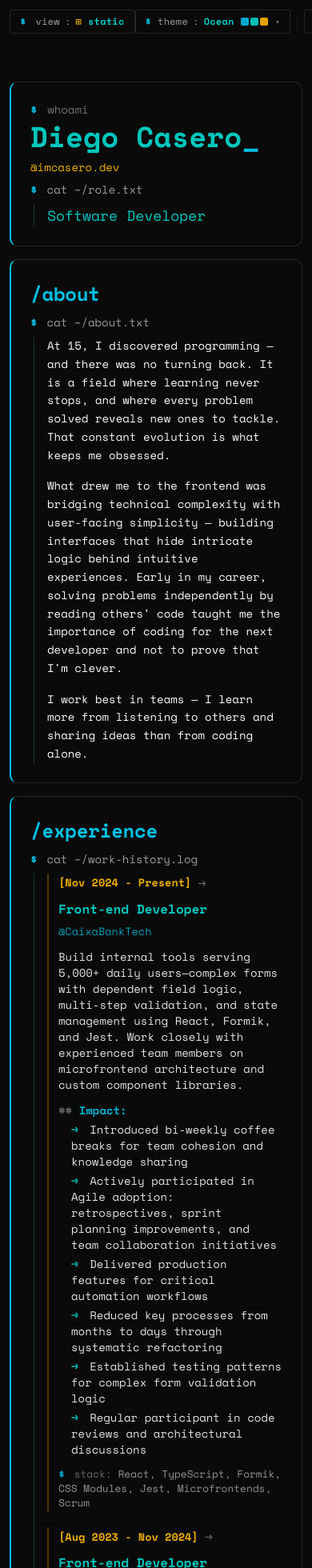
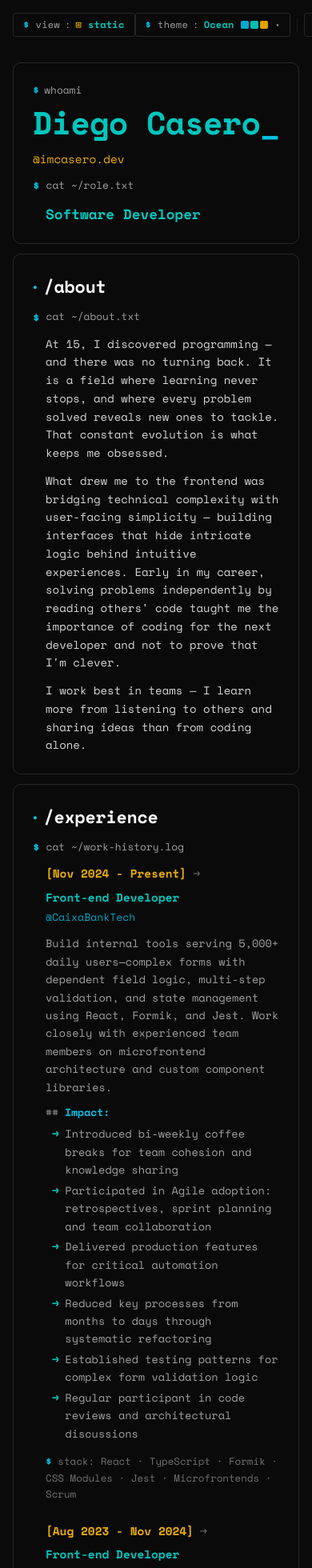
Before and after one commit to imcasero/my-website, a Svelte app: page / in a window 390 px wide. Shown: the top 1960 px of the page at 80% size. Built offline with nearby package versions, Linux system fonts and the light colour scheme.

Commit message:
feat: add style refactor v2

```diff
--- a/src/App.svelte
+++ b/src/App.svelte
@@ -17,19 +17,19 @@
   Skip to main content
 </a>
 
-<div class="app flex justify-center items-center flex-col w-full p-3 gap-3">
-  <header class="toolbar w-full flex justify-between items-center">
-    <div class="toolbar-left">
+<div class="app flex flex-col items-center w-full min-h-screen px-4 py-4 gap-4">
+  <div class="layout-container w-full">
+    <header class="toolbar flex justify-between items-center">
       <ModeToggle />
-    </div>
-    <div class="toolbar-right flex items-center gap-1.5">
-      <AccentPicker />
-      <div class="toolbar-divider"></div>
-      <ThemeToggle />
-    </div>
-  </header>
+      <div class="flex items-center gap-1.5">
+        <AccentPicker />
+        <div class="toolbar-divider"></div>
+        <ThemeToggle />
+      </div>
+    </header>
+  </div>
 
-  <main id="main-content" tabindex="-1" class="w-full flex justify-center">
+  <main id="main-content" tabindex="-1" class="layout-container w-full">
     {#if currentMode.current === "static"}
       <StaticView />
     {:else}
@@ -45,6 +45,12 @@
       color 0.3s ease;
   }
 
+  .layout-container {
+    max-width: 860px;
+    margin: 0 auto;
+    width: 100%;
+  }
+
   .toolbar {
     font-family: var(--font-mono);
   }
--- a/src/lib/components/StaticView/About.svelte
+++ b/src/lib/components/StaticView/About.svelte
@@ -4,17 +4,17 @@
 </script>
 
 <Card>
-  <h2 class="section-title">/about</h2>
-  <div>
+  <h2 class="section-title">
+    <span class="indicator">●</span>/about
+  </h2>
   <Command prompt="cat ~/about.txt">
-      <div class="space-y-4 text-sm leading-relaxed">
+    <div class="space-y-3 text-sm leading-relaxed" style="color: var(--foreground); opacity: 0.85;">
       <p>
         At 15, I discovered programming — and there was no turning back. It is
         a field where learning never stops, and where every problem solved
         reveals new ones to tackle. That constant evolution is what keeps me
         obsessed.
       </p>
-
       <p>
         What drew me to the frontend was bridging technical complexity with
         user-facing simplicity — building interfaces that hide intricate logic
@@ -22,21 +22,28 @@
         independently by reading others' code taught me the importance of coding
         for the next developer and not to prove that I'm clever.
       </p>
-
       <p>
         I work best in teams — I learn more from listening to others and
         sharing ideas than from coding alone.
       </p>
     </div>
   </Command>
-  </div>
 </Card>
 
 <style>
   .section-title {
-    font-size: 1.5rem;
+    display: flex;
+    align-items: center;
+    gap: 0.5rem;
+    font-size: 1.35rem;
     font-weight: 700;
-    color: var(--terminal-prompt);
+    color: var(--foreground);
     letter-spacing: -0.01em;
   }
+
+  .indicator {
+    color: var(--terminal-prompt);
+    font-size: 0.6rem;
+    flex-shrink: 0;
+  }
 </style>
--- a/src/lib/components/StaticView/Contact.svelte
+++ b/src/lib/components/StaticView/Contact.svelte
@@ -3,35 +3,23 @@
   import Command from "../shared/Command.svelte";
 
   const contacts = [
-    {
-      platform: "email",
-      label: "Email",
-      value: "diegocaserosmr@gmail.com",
-      url: "mailto:diegocaserosmr@gmail.com",
-    },
-    {
-      platform: "github",
-      label: "GitHub",
-      value: "github.com/imcasero",
-      url: "https://github.com/imcasero",
-    },
-    {
-      platform: "linkedin",
-      label: "LinkedIn",
-      value: "linkedin.com/in/imcasero",
-      url: "https://linkedin.com/in/imcasero",
-    },
+    { platform: "email", label: "Email", value: "diegocaserosmr@gmail.com", url: "mailto:diegocaserosmr@gmail.com" },
+    { platform: "github", label: "GitHub", value: "github.com/imcasero", url: "https://github.com/imcasero" },
+    { platform: "linkedin", label: "LinkedIn", value: "linkedin.com/in/imcasero", url: "https://linkedin.com/in/imcasero" },
   ];
+
+  const extIcon = `M10 6H6a2 2 0 00-2 2v10a2 2 0 002 2h10a2 2 0 002-2v-4M14 4h6m0 0v6m0-6L10 14`;
 </script>
 
 <Card>
-  <h2 class="section-title">/contact</h2>
-  <div>
+  <h2 class="section-title">
+    <span class="indicator">●</span>/contact
+  </h2>
   <Command prompt="./connect.sh --social">
-      <div class="flex flex-col gap-3 font-mono text-sm">
+    <div class="flex flex-col gap-4 font-mono">
       {#each contacts as contact}
-          <div class="contact-entry flex flex-col gap-0.5">
-            <div class="flex items-center gap-2">
+        <div class="contact-entry">
+          <div class="contact-header">
             <span class="platform">[{contact.platform}]</span>
             <span class="sep">→</span>
             <span class="label">{contact.label}</span>
@@ -40,29 +28,49 @@
             href={contact.url}
             target="_blank"
             rel="noopener noreferrer"
-              title="Visit my {contact.label} profile (opens in new tab)"
-              aria-label="Visit my {contact.label} profile at {contact.value} (external link, opens in new tab)"
-              class="contact-link ml-2 flex items-center gap-1.5"
+            aria-label="Visit my {contact.label} profile at {contact.value} (opens in new tab)"
+            class="contact-link"
           >
-              <span class="arrow">→</span>
+            <span class="arr">→</span>
             <span class="value">{contact.value}</span>
             <svg class="w-3 h-3 flex-shrink-0" aria-hidden="true" fill="none" stroke="currentColor" viewBox="0 0 24 24">
-                <path stroke-linecap="round" stroke-linejoin="round" stroke-width="2" d="M10 6H6a2 2 0 00-2 2v10a2 2 0 002 2h10a2 2 0 002-2v-4M14 4h6m0 0v6m0-6L10 14"/>
+              <path stroke-linecap="round" stroke-linejoin="round" stroke-width="2" d={extIcon}/>
             </svg>
           </a>
         </div>
       {/each}
     </div>
   </Command>
-  </div>
 </Card>
 
 <style>
   .section-title {
-    font-size: 1.5rem;
+    display: flex;
+    align-items: center;
+    gap: 0.5rem;
+    font-size: 1.35rem;
     font-weight: 700;
+    color: var(--foreground);
+    letter-spacing: -0.01em;
+  }
+
+  .indicator {
     color: var(--terminal-prompt);
-    letter-spacing: -0.01em;
+    font-size: 0.6rem;
+    flex-shrink: 0;
+  }
+
+  .contact-entry {
+    display: flex;
+    flex-direction: column;
+    gap: 0.2rem;
+  }
+
+  .contact-header {
+    display: flex;
+    align-items: center;
+    gap: 0.5rem;
+    font-size: 0.875rem;
   }
 
   .platform {
@@ -80,8 +88,13 @@
   }
 
   .contact-link {
-    color: var(--muted-foreground);
+    display: flex;
+    align-items: center;
+    gap: 0.4rem;
+    margin-left: 0.75rem;
+    color: var(--terminal-comment);
     text-decoration: none;
+    font-size: 0.82rem;
     transition: color 0.15s ease;
   }
 
@@ -89,9 +102,10 @@
     color: var(--terminal-prompt);
   }
 
-  .arrow {
+  .arr {
     color: var(--terminal-prompt);
     font-weight: 700;
+    flex-shrink: 0;
   }
 
   .value {
--- a/src/lib/components/StaticView/Experience.svelte
+++ b/src/lib/components/StaticView/Experience.svelte
@@ -11,125 +11,125 @@
   }
 
   const experiences: Experience[] = [
-    {
-      period: "[Nov 2024 - Present]",
-      position: "Front-end Developer",
-      company: "CaixaBankTech",
-      description: CaixaBankDescription,
-    },
-    {
-      period: "[Aug 2023 - Nov 2024]",
-      position: "Front-end Developer",
-      company: "Globant",
-      description: GlobantDescription,
-    },
-    {
-      period: "[Apr 2023 - Jun 2023]",
-      position: "Full-stack Developer",
-      company: "Inetum",
-      description: InetumDescription,
-    },
+    { period: "[Nov 2024 - Present]", position: "Front-end Developer", company: "CaixaBankTech", description: CaixaBankDescription },
+    { period: "[Aug 2023 - Nov 2024]", position: "Front-end Developer", company: "Globant", description: GlobantDescription },
+    { period: "[Apr 2023 - Jun 2023]", position: "Full-stack Developer", company: "Inetum", description: InetumDescription },
   ];
 </script>
 
 {#snippet CaixaBankDescription()}
-  <div class="space-y-3 text-sm">
+  <div class="desc-body">
     <p>
-      Build internal tools serving 5,000+ daily users—complex forms with
-      dependent field logic, multi-step validation, and state management using
-      React, Formik, and Jest. Work closely with experienced team members on
-      microfrontend architecture and custom component libraries.
+      Build internal tools serving 5,000+ daily users—complex forms with dependent field logic,
+      multi-step validation, and state management using React, Formik, and Jest. Work closely
+      with experienced team members on microfrontend architecture and custom component libraries.
     </p>
-    <div>
-      <p class="impact-label"><span class="comment">##</span> Impact:</p>
-      <ul class="space-y-1 ml-4 mt-1">
-        <li><span class="arrow">→</span> Introduced bi-weekly coffee breaks for team cohesion and knowledge sharing</li>
-        <li><span class="arrow">→</span> Actively participated in Agile adoption: retrospectives, sprint planning improvements, and team collaboration initiatives</li>
-        <li><span class="arrow">→</span> Delivered production features for critical automation workflows</li>
-        <li><span class="arrow">→</span> Reduced key processes from months to days through systematic refactoring</li>
-        <li><span class="arrow">→</span> Established testing patterns for complex form validation logic</li>
-        <li><span class="arrow">→</span> Regular participant in code reviews and architectural discussions</li>
+    <div class="impact-block">
+      <p class="impact-title"><span class="comment">##</span> Impact:</p>
+      <ul class="impact-list">
+        <li><span class="arr">→</span>Introduced bi-weekly coffee breaks for team cohesion and knowledge sharing</li>
+        <li><span class="arr">→</span>Participated in Agile adoption: retrospectives, sprint planning and team collaboration</li>
+        <li><span class="arr">→</span>Delivered production features for critical automation workflows</li>
+        <li><span class="arr">→</span>Reduced key processes from months to days through systematic refactoring</li>
+        <li><span class="arr">→</span>Established testing patterns for complex form validation logic</li>
+        <li><span class="arr">→</span>Regular participant in code reviews and architectural discussions</li>
       </ul>
     </div>
-    <p class="stack-line"><span class="dollar">$</span> <span class="comment">stack:</span> React, TypeScript, Formik, CSS Modules, Jest, Microfrontends, Scrum</p>
+    <p class="stack"><span class="dollar">$</span> <span class="comment">stack:</span> React · TypeScript · Formik · CSS Modules · Jest · Microfrontends · Scrum</p>
   </div>
 {/snippet}
 
 {#snippet GlobantDescription()}
-  <div class="space-y-3 text-sm">
+  <div class="desc-body">
     <p>
       Joined specialized training program for Iberia's digital transformation.
-      Worked on Customer Experience team handling pre/post-purchase flows on
-      public website. Rapidly grew from junior to team's React reference.
+      Worked on Customer Experience team handling pre/post-purchase flows on public website.
+      Rapidly grew from junior to team's React reference.
     </p>
-    <div>
-      <p class="impact-label"><span class="comment">##</span> Impact:</p>
-      <ul class="space-y-1 ml-4 mt-1">
-        <li><span class="arrow">→</span> Drove 30% reduction in production bugs through systematic clean code practices and testing</li>
-        <li><span class="arrow">→</span> Led React adoption: built company's first React web component and established reusable component library</li>
-        <li><span class="arrow">→</span> Developed comprehensive POC exploring hexagonal architecture patterns for complex frontend migration</li>
-        <li><span class="arrow">→</span> Became primary code reviewer for React implementations and active participant in architectural decisions</li>
-        <li><span class="arrow">→</span> Collaborated with cloud team on AWS deployment pipeline (S3, CloudFront)</li>
-        <li><span class="arrow">→</span> Improved performance and test coverage across legacy Angular (1.x, 2+) codebase</li>
+    <div class="impact-block">
+      <p class="impact-title"><span class="comment">##</span> Impact:</p>
+      <ul class="impact-list">
+        <li><span class="arr">→</span>Drove 30% reduction in production bugs through systematic clean code practices</li>
+        <li><span class="arr">→</span>Led React adoption: built company's first React web component and reusable component library</li>
+        <li><span class="arr">→</span>Developed comprehensive POC exploring hexagonal architecture patterns</li>
+        <li><span class="arr">→</span>Became primary code reviewer for React implementations</li>
+        <li><span class="arr">→</span>Collaborated with cloud team on AWS deployment pipeline (S3, CloudFront)</li>
+        <li><span class="arr">→</span>Improved performance and test coverage across legacy Angular (1.x, 2+) codebase</li>
       </ul>
     </div>
-    <p class="stack-line"><span class="dollar">$</span> <span class="comment">stack:</span> React, Angular, TypeScript, SASS, Jest, Web Components, AWS, GitLab</p>
+    <p class="stack"><span class="dollar">$</span> <span class="comment">stack:</span> React · Angular · TypeScript · SASS · Jest · Web Components · AWS · GitLab</p>
   </div>
 {/snippet}
 
 {#snippet InetumDescription()}
-  <div class="space-y-3 text-sm">
+  <div class="desc-body">
     <p>
       Contributed to digital services for Spain's Land Registry public portal.
       Proactively proposed and delivered complete landing page redesign—created
-      wireframes in Figma and implemented using HTML, CSS, and vanilla
-      JavaScript. Gained exposure to legacy .NET backend systems (VB/C#).
+      wireframes in Figma and implemented using HTML, CSS, and vanilla JavaScript.
+      Gained exposure to legacy .NET backend systems (VB/C#).
     </p>
-    <p class="stack-line"><span class="dollar">$</span> <span class="comment">stack:</span> HTML, CSS, JavaScript, .NET (VB, C#), Figma</p>
+    <p class="stack"><span class="dollar">$</span> <span class="comment">stack:</span> HTML · CSS · JavaScript · .NET (VB, C#) · Figma</p>
   </div>
 {/snippet}
 
 <Card>
-  <h2 class="section-title">/experience</h2>
-  <div>
+  <h2 class="section-title">
+    <span class="indicator">●</span>/experience
+  </h2>
   <Command prompt="cat ~/work-history.log">
-      <div class="flex flex-col gap-5 font-mono">
+    <div class="flex flex-col gap-6 font-mono">
       {#each experiences as exp}
-          <div class="exp-entry flex flex-col gap-1.5">
-            <div class="flex flex-wrap items-center gap-2">
+        <div class="exp-entry">
+          <div class="exp-header">
             <span class="period">{exp.period}</span>
             <span class="sep">→</span>
             <span class="position">{exp.position}</span>
           </div>
           <div class="company">@{exp.company}</div>
-            <div class="mt-1.5 exp-body">
+          <div class="mt-2">
             {@render exp.description()}
           </div>
         </div>
       {/each}
     </div>
   </Command>
-  </div>
 </Card>
 
 <style>
   .section-title {
-    font-size: 1.5rem;
+    display: flex;
+    align-items: center;
+    gap: 0.5rem;
+    font-size: 1.35rem;
     font-weight: 700;
-    color: var(--terminal-prompt);
+    color: var(--foreground);
     letter-spacing: -0.01em;
   }
 
+  .indicator {
+    color: var(--terminal-prompt);
+    font-size: 0.6rem;
+    flex-shrink: 0;
+  }
+
   .exp-entry {
-    padding-left: 0.75rem;
-    border-left: 2px solid color-mix(in oklch, var(--terminal-warning) 30%, transparent);
-    transition: border-color 0.3s ease;
+    display: flex;
+    flex-direction: column;
+    gap: 0.25rem;
+  }
+
+  .exp-header {
+    display: flex;
+    flex-wrap: wrap;
+    align-items: center;
+    gap: 0.5rem;
+    font-size: 0.9rem;
   }
 
   .period {
     color: var(--terminal-warning);
     font-weight: 600;
-    font-size: 0.85rem;
   }
 
   .sep {
@@ -143,40 +143,62 @@
 
   .company {
     color: var(--terminal-prompt);
-    font-size: 0.85rem;
-    opacity: 0.8;
+    font-size: 0.82rem;
+    opacity: 0.85;
   }
 
-  .exp-body {
-    opacity: 0.9;
+  .desc-body {
+    display: flex;
+    flex-direction: column;
+    gap: 0.6rem;
+    font-size: 0.85rem;
+    color: var(--muted-foreground);
+    line-height: 1.65;
   }
 
-  /* Snippet internals */
-  :global(.impact-label) {
+  .impact-block {
+    display: flex;
+    flex-direction: column;
+    gap: 0.3rem;
+  }
+
+  .impact-title {
     color: var(--terminal-prompt);
     font-weight: 600;
-    margin-bottom: 0.25rem;
+    font-size: 0.82rem;
   }
 
-  :global(.comment) {
+  .impact-list {
+    display: flex;
+    flex-direction: column;
+    gap: 0.2rem;
+    margin-left: 0.5rem;
+  }
+
+  .impact-list li {
+    display: flex;
+    gap: 0.5rem;
+    align-items: baseline;
+  }
+
+  .arr {
+    color: var(--terminal-success);
+    font-weight: 700;
+    flex-shrink: 0;
+  }
+
+  .dollar {
+    color: var(--terminal-prompt);
+    font-weight: 700;
+  }
+
+  .comment {
     color: var(--terminal-comment);
   }
 
-  :global(.arrow) {
-    color: var(--terminal-success);
-    margin-right: 0.375rem;
-    font-weight: 700;
-  }
-
-  :global(.dollar) {
-    color: var(--terminal-prompt);
-    font-weight: 700;
-    margin-right: 0.25rem;
-  }
-
-  :global(.stack-line) {
-    font-size: 0.8rem;
-    color: var(--muted-foreground);
+  .stack {
+    font-size: 0.78rem;
+    color: var(--terminal-comment);
     margin-top: 0.25rem;
   }
 </style>
--- a/src/lib/components/StaticView/Profile.svelte
+++ b/src/lib/components/StaticView/Profile.svelte
@@ -5,31 +5,58 @@
 
 <Card>
   <div class="flex flex-col gap-1">
-    <p class="text-sm" style="color: var(--terminal-comment)">
-      <span class="dollar">$</span> whoami
+    <p class="cmd-label">
+      <span class="dollar">$</span>
+      <span class="cmd-name">whoami</span>
     </p>
-    <h1 class="text-4xl font-bold" style="color: var(--terminal-success)">
-      Diego Casero<span class="cursor">_</span>
-    </h1>
+    <h1 class="name">Diego Casero<span class="cursor">_</span></h1>
   </div>
-  <p class="text-sm" style="color: var(--terminal-warning)">@imcasero.dev</p>
+  <p class="handle">@imcasero.dev</p>
 
-  <div>
-    <Command prompt="cat ~/role.txt">
-      <p class="text-lg" style="color: var(--terminal-success)">Software Developer</p>
-    </Command>
-  </div>
+  <Command prompt="cat ~/role.txt">
+    <p class="role">Software Developer</p>
+  </Command>
 </Card>
 
 <style>
+  .cmd-label {
+    display: flex;
+    align-items: center;
+    gap: 0.4rem;
+    font-size: 0.8rem;
+  }
+
   .dollar {
     color: var(--terminal-prompt);
     font-weight: 700;
   }
 
+  .cmd-name {
+    color: var(--muted-foreground);
+  }
+
+  .name {
+    font-size: 2.5rem;
+    font-weight: 700;
+    color: var(--terminal-success);
+    line-height: 1.15;
+    letter-spacing: -0.02em;
+    margin-top: 0.25rem;
+  }
+
   .cursor {
-    font-weight: 700;
+    color: var(--terminal-prompt);
     animation: cursor-blink 1s step-end infinite;
-    color: var(--terminal-prompt);
+  }
+
+  .handle {
+    font-size: 0.9rem;
+    color: var(--terminal-warning);
+  }
+
+  .role {
+    font-size: 1.1rem;
+    color: var(--terminal-success);
+    font-weight: 600;
   }
 </style>
--- a/src/lib/components/StaticView/StaticView.svelte
+++ b/src/lib/components/StaticView/StaticView.svelte
@@ -7,46 +7,42 @@
   import TechStack from "./TechStack.svelte";
 </script>
 
-<section class="w-full mx-auto space-y-8 mt-12">
-  <div class="w-full lg:w-1/2 mx-auto flex flex-col gap-4">
+<section class="w-full flex flex-col gap-3 mt-4 pb-12">
   <Profile />
   <About />
   <Experience />
   <TechStack />
   <Projects />
   <Contact />
-  </div>
-  <footer class="w-full pt-6 pb-8 mt-12">
-    <div class="w-full flex flex-col items-center gap-3">
-      <code class="text-sm text-muted-foreground"
-        >> thanks for visiting — star the repo?</code
-      >
+
+  <footer class="pt-8 pb-4 flex flex-col items-center gap-3">
+    <code class="text-sm" style="color: var(--terminal-comment)">> thanks for visiting — star the repo?</code>
     <a
       href="https://github.com/imcasero/my-website"
       target="_blank"
       rel="noopener noreferrer"
-        class="inline-flex items-center gap-2 rounded-md border px-3 py-1.5 text-xs hover:text-primary hover:border-primary transition-colors
+      class="footer-link inline-flex items-center gap-2 px-3 py-1.5 text-xs font-mono
+             border border-border hover:border-primary transition-colors
              focus:outline-none focus:ring-2 focus:ring-primary focus:ring-offset-2 focus:ring-offset-background"
       aria-label="Star imcasero/my-website on GitHub (external link, opens in new tab)"
       title="Star imcasero/my-website on GitHub (opens in new tab)"
     >
-        <span style="font-size: 1.1em;" aria-hidden="true">⭐</span>
+      <span aria-hidden="true">⭐</span>
       <span>Star imcasero/my-website</span>
-        <svg
-          class="w-3.5 h-3.5 flex-shrink-0"
-          aria-hidden="true"
-          fill="none"
-          stroke="currentColor"
-          viewBox="0 0 24 24"
-        >
-          <path
-            stroke-linecap="round"
-            stroke-linejoin="round"
-            stroke-width="2"
-            d="M10 6H6a2 2 0 00-2 2v10a2 2 0 002 2h10a2 2 0 002-2v-4M14 4h6m0 0v6m0-6L10 14"
-          />
+      <svg class="w-3.5 h-3.5 flex-shrink-0" aria-hidden="true" fill="none" stroke="currentColor" viewBox="0 0 24 24">
+        <path stroke-linecap="round" stroke-linejoin="round" stroke-width="2" d="M10 6H6a2 2 0 00-2 2v10a2 2 0 002 2h10a2 2 0 002-2v-4M14 4h6m0 0v6m0-6L10 14"/>
       </svg>
     </a>
-    </div>
   </footer>
 </section>
+
+<style>
+  .footer-link {
+    border-radius: 3px;
+    color: var(--muted-foreground);
+  }
+
+  .footer-link:hover {
+    color: var(--terminal-prompt);
+  }
+</style>
--- a/src/lib/components/StaticView/TechStack.svelte
+++ b/src/lib/components/StaticView/TechStack.svelte
@@ -17,12 +17,13 @@
 </script>
 
 <Card>
-  <h2 class="section-title">/tech-stack</h2>
-  <div>
+  <h2 class="section-title">
+    <span class="indicator">●</span>/tech-stack
+  </h2>
   <Command prompt="ls -la ~/tech-stack/">
-      <div class="flex flex-col gap-1.5 font-mono text-sm">
+    <div class="flex flex-col gap-2 font-mono">
       {#each techStack as tech}
-          <div class="tech-row flex gap-3 items-center">
+        <div class="tech-row">
           <span class="perm">-rw-r--r--</span>
           <span class="cat">{tech.category}</span>
           <span class="tech-name">{tech.name}</span>
@@ -30,26 +31,42 @@
       {/each}
     </div>
   </Command>
-  </div>
 </Card>
 
 <style>
   .section-title {
-    font-size: 1.5rem;
+    display: flex;
+    align-items: center;
+    gap: 0.5rem;
+    font-size: 1.35rem;
     font-weight: 700;
+    color: var(--foreground);
+    letter-spacing: -0.01em;
+  }
+
+  .indicator {
     color: var(--terminal-prompt);
-    letter-spacing: -0.01em;
+    font-size: 0.6rem;
+    flex-shrink: 0;
+  }
+
+  .tech-row {
+    display: flex;
+    gap: 1.25rem;
+    align-items: baseline;
+    font-size: 0.875rem;
   }
 
   .perm {
     color: var(--terminal-comment);
     width: 7rem;
     flex-shrink: 0;
+    font-size: 0.8rem;
   }
 
   .cat {
     color: var(--terminal-warning);
-    width: 6rem;
+    width: 5.5rem;
     flex-shrink: 0;
   }
 
--- a/src/lib/components/shared/Card.svelte
+++ b/src/lib/components/shared/Card.svelte
@@ -2,13 +2,16 @@
   let { children } = $props();
 </script>
 
-<article class="card flex flex-col gap-2 border border-border rounded-lg p-6 bg-card w-full">
+<article class="card flex flex-col gap-3 border border-border rounded-lg p-6 bg-card w-full">
   {@render children()}
 </article>
 
 <style>
   .card {
-    border-left: 2px solid var(--terminal-prompt);
     transition: border-color 0.3s ease;
   }
+
+  .card:hover {
+    border-color: color-mix(in oklch, var(--terminal-prompt) 35%, var(--border));
+  }
 </style>
--- a/src/lib/components/shared/Command.svelte
+++ b/src/lib/components/shared/Command.svelte
@@ -7,12 +7,12 @@
   let { prompt, children }: Props = $props();
 </script>
 
-<div class="cmd flex flex-col gap-2">
+<div class="cmd flex flex-col gap-3">
   <div class="cmd-line flex items-center gap-2 text-sm">
     <span class="dollar">$</span>
     <span class="cmd-text">{prompt}</span>
   </div>
-  <div class="cmd-output pl-4 border-l border-border/60 ml-1">
+  <div class="cmd-output">
     {@render children()}
   </div>
 </div>
@@ -25,12 +25,11 @@
   }
 
   .cmd-text {
-    color: var(--terminal-text, var(--foreground));
-    opacity: 0.7;
+    color: var(--muted-foreground);
+    font-size: 0.8rem;
   }
 
   .cmd-output {
-    border-left-color: color-mix(in oklch, var(--terminal-prompt) 25%, transparent);
-    transition: border-color 0.3s ease;
+    padding-left: 1rem;
   }
 </style>
```
Also changed, not shown: src/app.css (+4 -4 lines), src/lib/components/StaticView/Projects.svelte (+45 -47 lines). Lines whose indentation alone changed are shown as unchanged.
